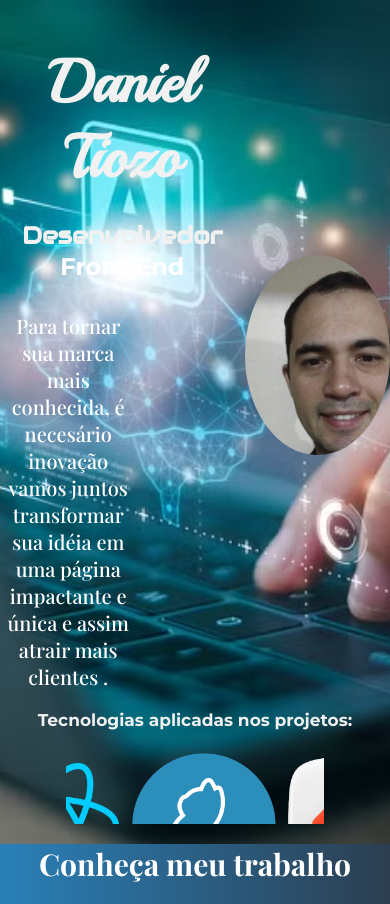
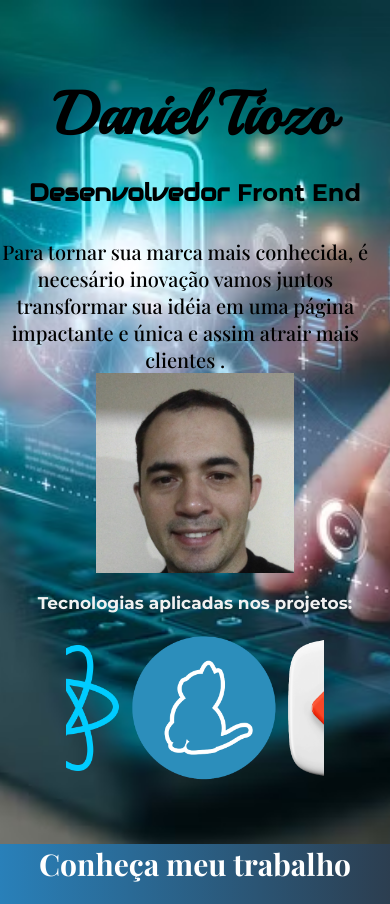
Before and after one commit to DanielTiozo/portfolio, a plain HTML site: page index.html in a window 390 px wide. Shown: the top 904 px of the page. Drawn offline with nearby package versions, Linux system fonts and the light colour scheme; files whose address does not match are found by name; a web font is replaced by a local one.

Commit message:
responsividade concluiída

```diff
--- a/styles.css
+++ b/styles.css
@@ -224,8 +224,28 @@ h3 {
 
 @media (max-width: 430px) {
 
-    .header{
+    /* header{
+        display: inline;
+    } */
 
+    .info{
+        display: block;
+    }
+
+    h1, h2, span{
+        color: #000;
+    }
+
+    #text{
+        width: 95vw;
+        color: #000;
+    }
+
+    .photo-container{
+        width: 100vw;
+        display: flex;
+        justify-content: center;
+        border-radius: 0;
     }
 
     .container{
```
